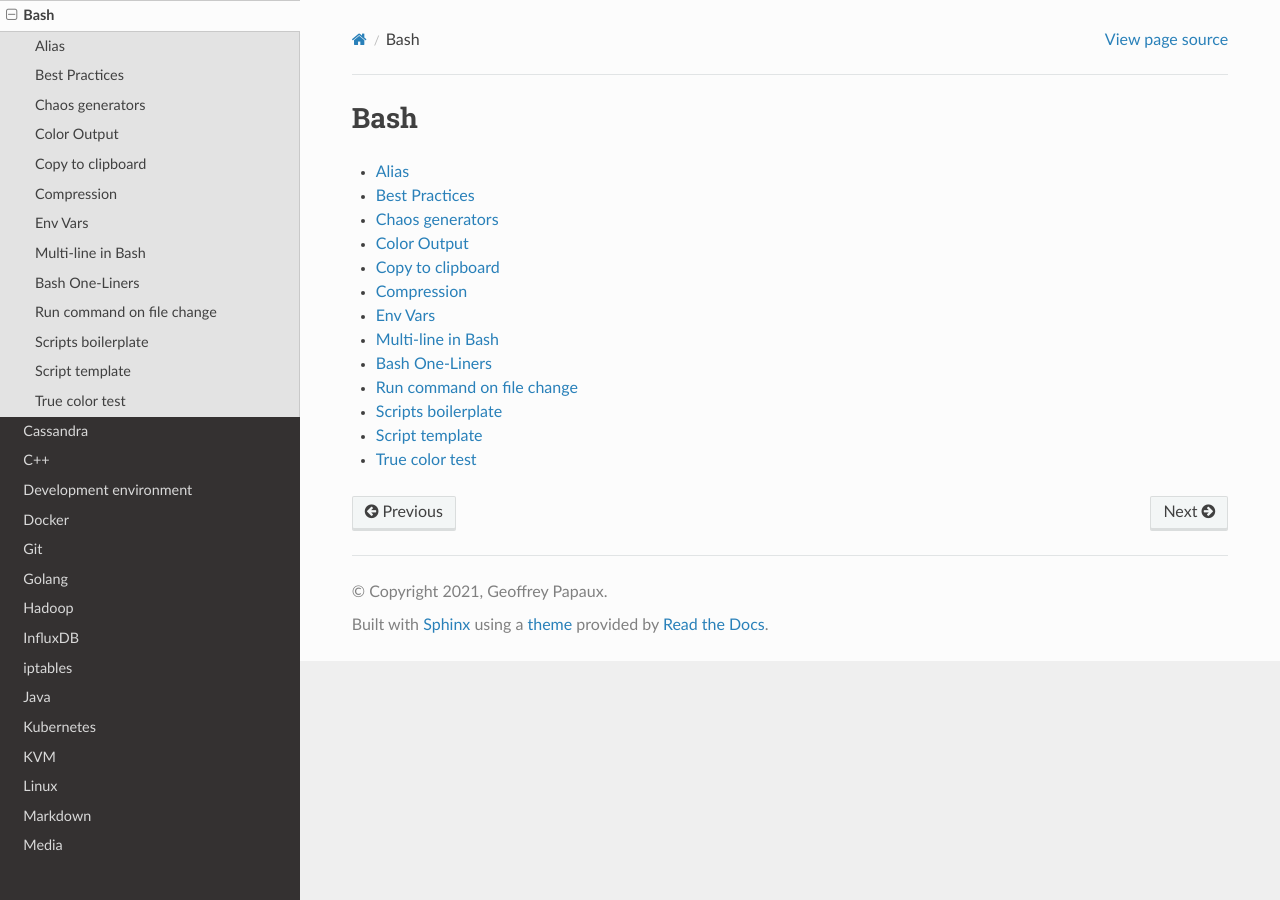
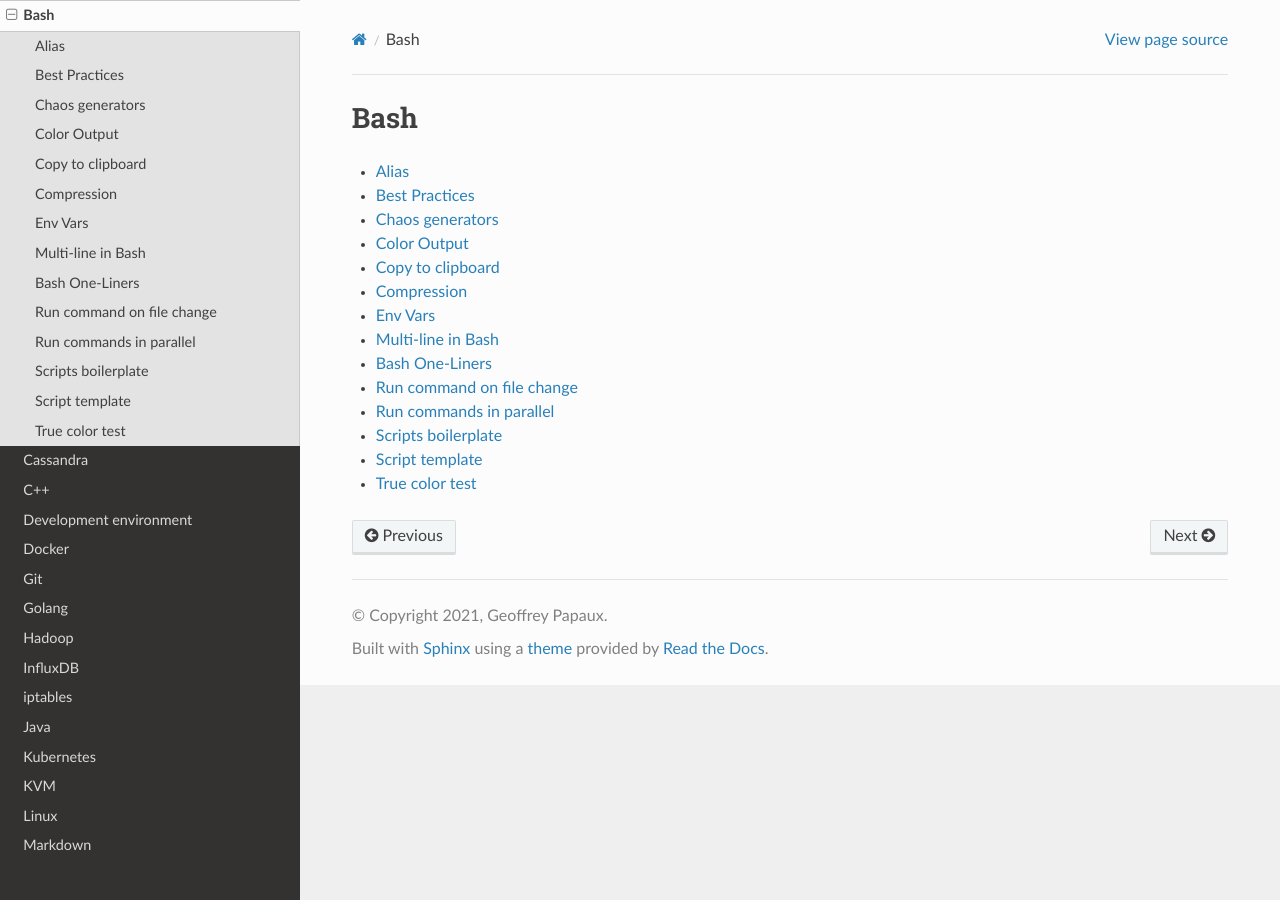
Before and after one commit to papaux/til, a Sphinx documentation site: the page built from source/bash/_.rst, in a window 1280 px wide. Built offline with Sphinx 7.4.7 and the Read the Docs theme 2.0.0, drawn with Linux system fonts in a browser that asks for light colours.

Commit message:
bash: run commands in parallel

```diff
--- a/source/bash/_.rst
+++ b/source/bash/_.rst
@@ -14,6 +14,7 @@ Bash
    multiline.rst
    one-liners.rst
    run-command-file-changed.rst
+   run-parallel.rst
    scripts-boilerplate.rst
    script-template.rst
    true-color-test.rst
--- /dev/null
+++ b/source/bash/run-parallel.rst
@@ -0,0 +1,7 @@
+Run commands in parallel
+------------------------
+
+Run commands in parallel with a configurable parallelism.
+
+.. literalinclude:: run-parallel.sh
+  :language: BASH
```
Also changed, not shown: 2 other files.
